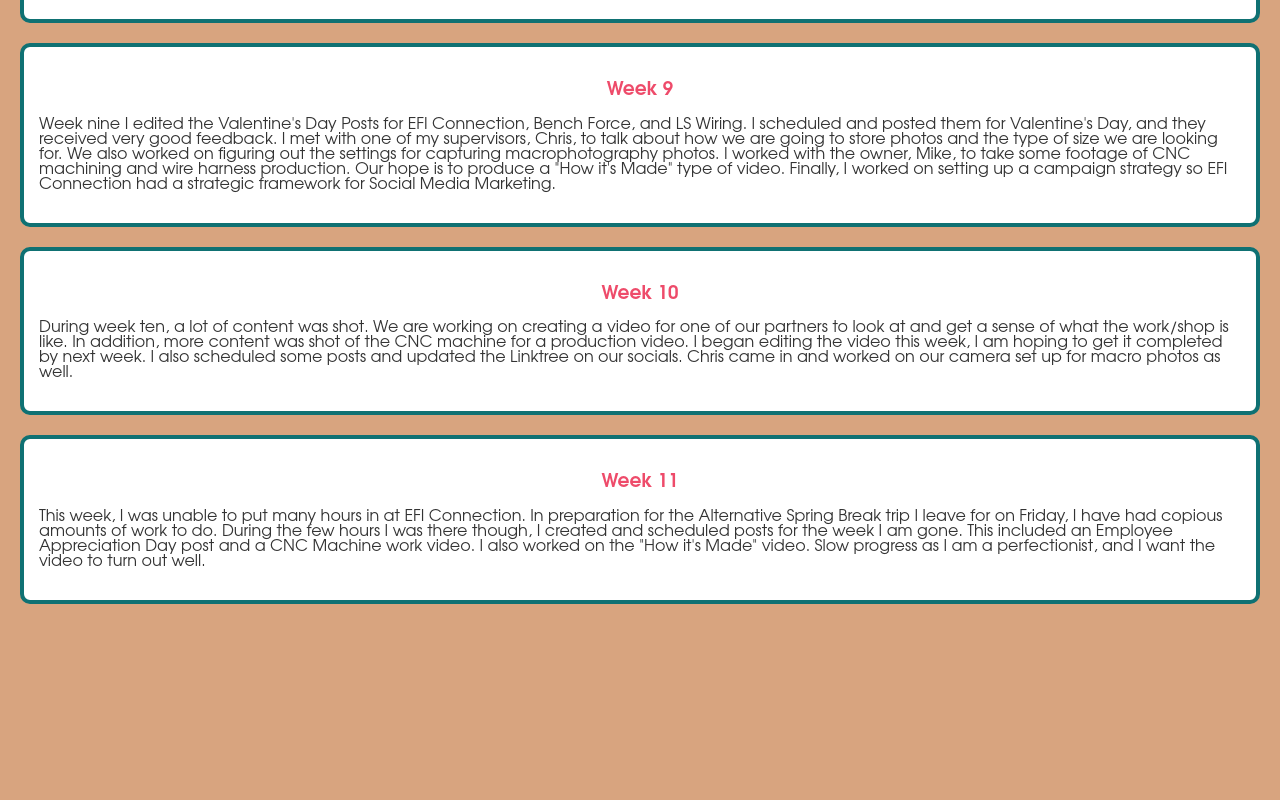
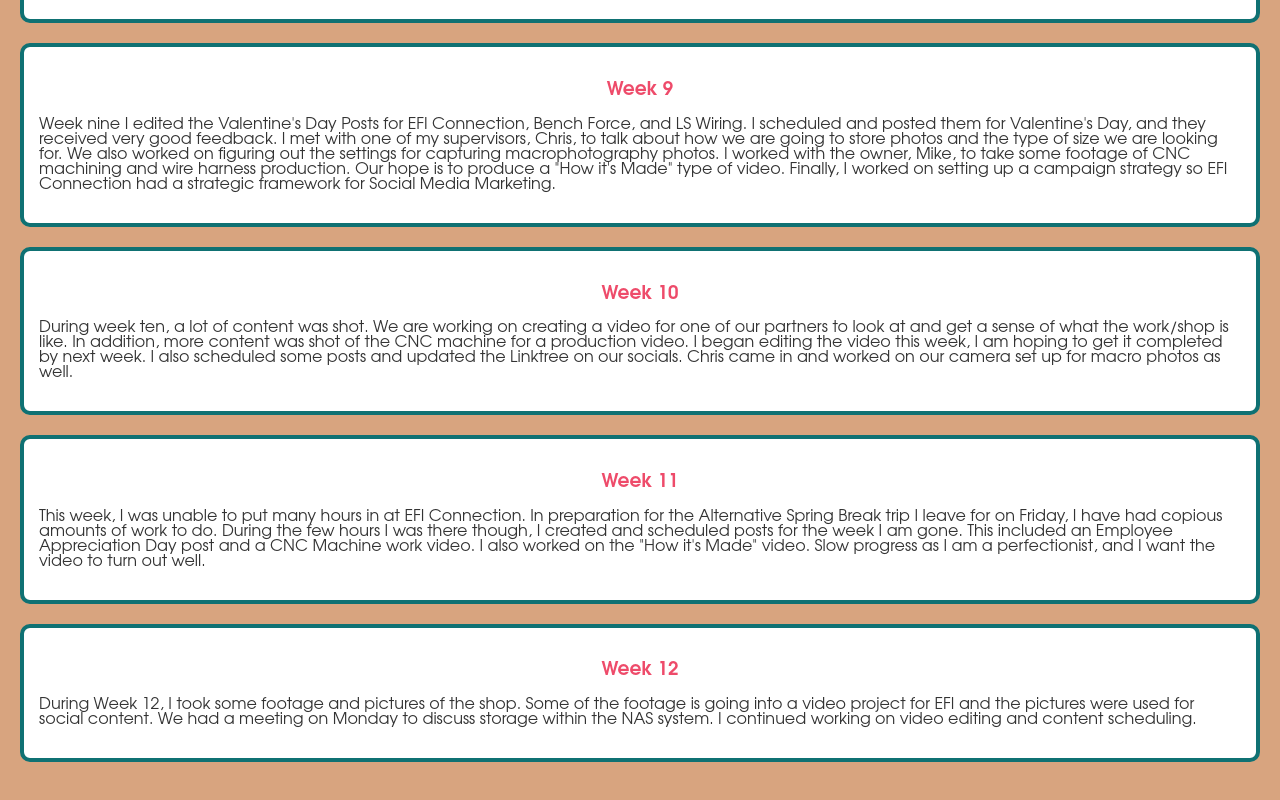
Before and after one commit to lindseyxwood/lindsey-wood-blog, a plain HTML site: page docs/intern.html in a window 1280 px wide. Shown: the part 1069-1869 px from the top of the page. Before the commit the page ends 1713 px from the top, so only its background shows below. Drawn offline with Linux system fonts and the light colour scheme.

Commit message:
update for week 12

```diff
--- a/docs/intern.html
+++ b/docs/intern.html
@@ -83,6 +83,12 @@
                     of work to do. During the few hours I was there though, I created and scheduled posts for the week I am gone. This included an Employee Appreciation
                     Day post and a CNC Machine work video. I also worked on the "How it's Made" video. Slow progress as I am a perfectionist, and I want the video to turn out well.</p>
             </article>
+            <article>
+                <h3>Week 12</h3>
+                <p>During Week 12, I took some footage and pictures of the shop. Some of the footage is going into a video project for EFI and
+                the pictures were used for social content. We had a meeting on Monday to discuss storage within the NAS system. I continued working
+                on video editing and content scheduling.</p>
+            </article>
         </div>
     </body>
 </html>
```
